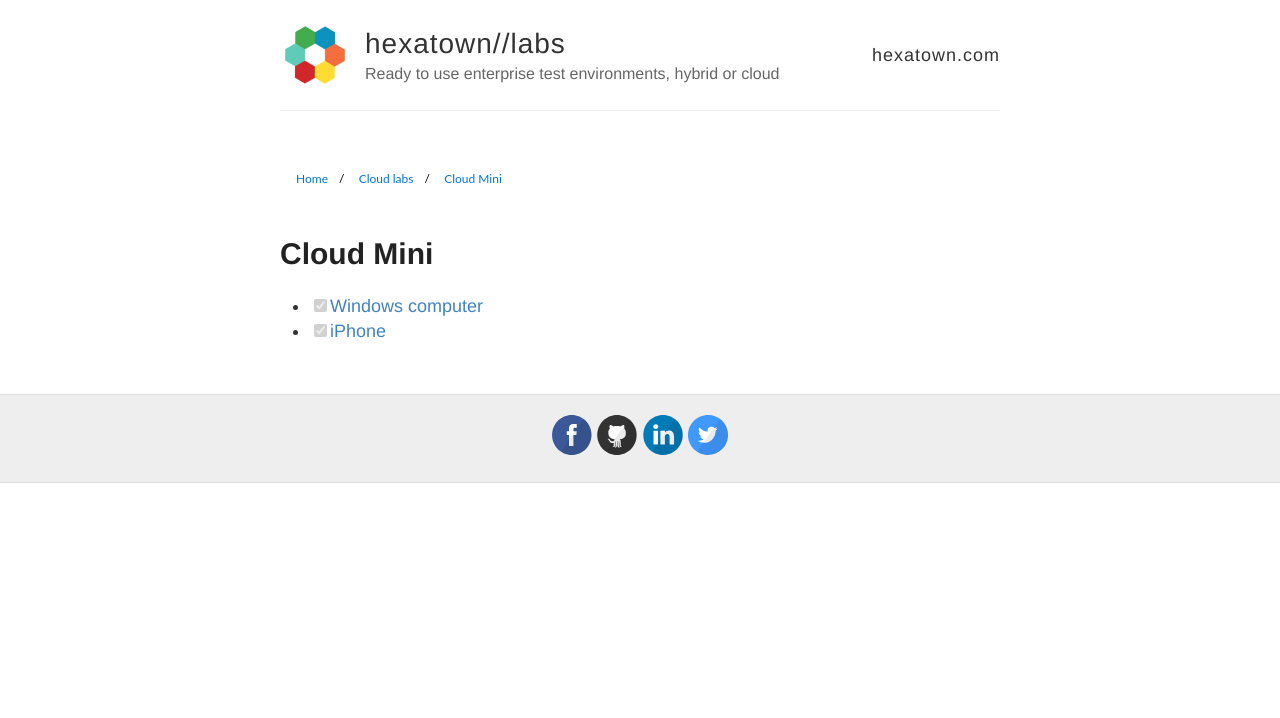
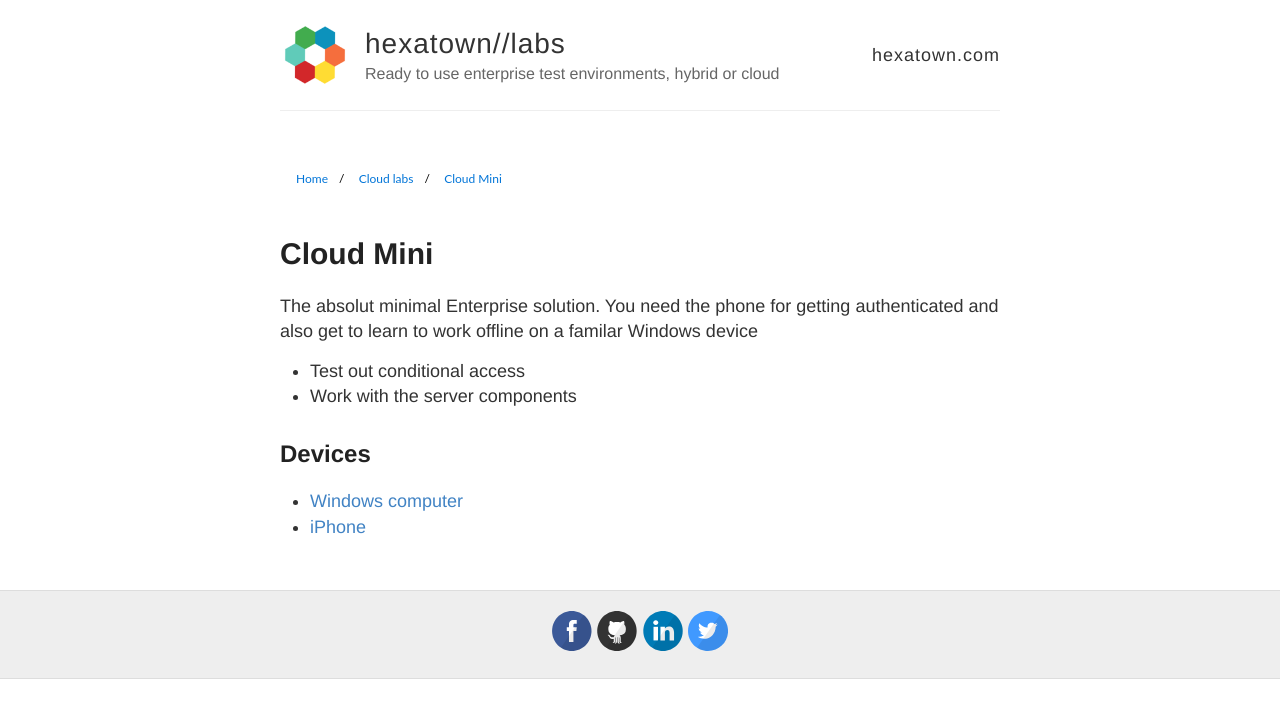
Before and after one commit to 365admin/labs, a Jekyll site: the page built from cloud/mini/index.md, in a window 1280 px wide. Shown: the top 718 px of the page. Built offline with Jekyll 4.4.1, drawn with Linux system fonts in a browser that asks for light colours; a script that is not in the unit is left out; comment, search, counter and statistics services are not loaded.

Commit message:
decsriptions

```diff
--- a/cloud/mini/index.md
+++ b/cloud/mini/index.md
@@ -2,6 +2,11 @@
 title: Cloud Mini
 layout: lab
 ---
+The absolut minimal Enterprise solution. You need the phone for getting authenticated and also get to learn to work offline on a familar Windows device
 
-- [x] [Windows computer](../../devices/windows-lowend)
-- [x] [iPhone](../../devices/iphone-lowend)
+- Test out conditional access
+- Work with the server components
+
+## Devices
+- [Windows computer](../../devices/windows-lowend)
+- [iPhone](../../devices/iphone-lowend)
```
Also changed, not shown: cloud/nano/index.md (+8 -0 lines), hybrid/mid-range/index.md (+3 -0 lines).
